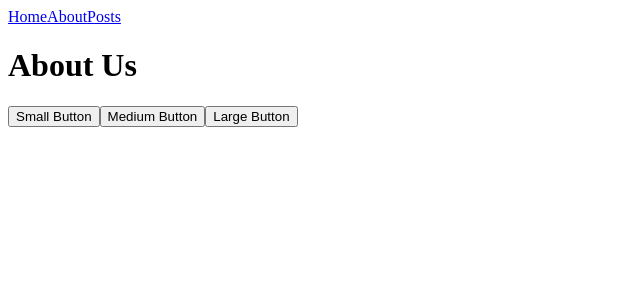
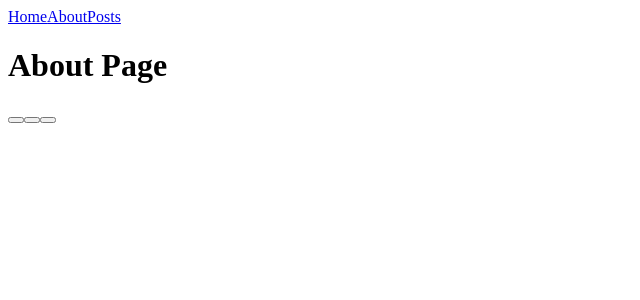
Before and after one commit to Josephnkansah/alx-project-0x02-setup, a Next.js app in the folder alx-project-0x02/: page /about in a window 1280 px wide. Shown: the top 300 px of the page, without its empty margins (0-640 px from the left). Built offline with nearby package versions, Linux system fonts and the light colour scheme.

Commit message:
Update about.tsx

```diff
--- a/alx-project-0x02/pages/about.tsx
+++ b/alx-project-0x02/pages/about.tsx
@@ -1,18 +1,18 @@
 import React from 'react';
 import Header from '@/components/layout/Header';
-import Button from '../components/common/Button';
+import Button from '@/components/common/Button';
 
 const AboutPage = () => {
   return (
     <>
       <Header />
       <main className="container mx-auto px-4 py-8">
-        <h1 className="text-3xl font-bold mb-6">About Us</h1>
+        <h1 className="text-3xl font-bold mb-6">About Page</h1>
 
-        <div className="flex flex-col gap-4">
-          <Button label="Small Button" size="small" shape="rounded-sm" />
-          <Button label="Medium Button" size="medium" shape="rounded-md" />
-          <Button label="Large Button" size="large" shape="rounded-full" />
+        <div className="flex gap-4">
+          <Button size="small" shape="rounded-sm">Small Button</Button>
+          <Button size="medium" shape="rounded-md">Medium Button</Button>
+          <Button size="large" shape="rounded-full">Large Button</Button>
         </div>
       </main>
     </>
```
